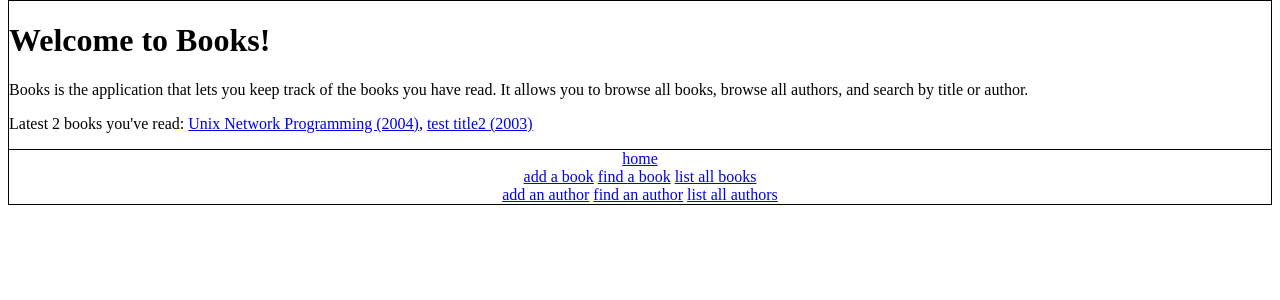
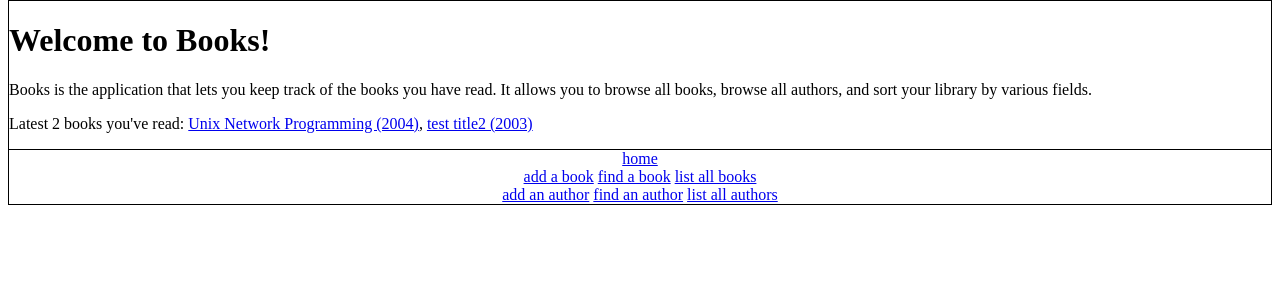
Before and after one commit to hasselg/books, a Django app: page /library/ in a window 1280 px wide. Shown: the part 97-397 px from the top of the page. Run offline with Django 3.2, Linux system fonts and the light colour scheme; data comes from the database, SQL or seed files in the repository; parts of the project's set-up code (start-up, migrations or seed data) failed here and were passed over.

Commit message:
Edited homepage text again.

```diff
--- a/templates/library/index.html
+++ b/templates/library/index.html
@@ -3,7 +3,7 @@
 
 {% block content %}
 <h1>Welcome to Books!</h1>
-<p>Books is the application that lets you keep track of the books you have read. It allows you to browse all books, browse all authors, and search by title or author.</p>
+<p>Books is the application that lets you keep track of the books you have read. It allows you to browse all books, browse all authors, and sort your library by various fields.</p>
 
 {% if last_five_books %}
 <p>Latest {{ last_five_books|length }} book{{ last_five_books|length|pluralize }} you've read:
```
